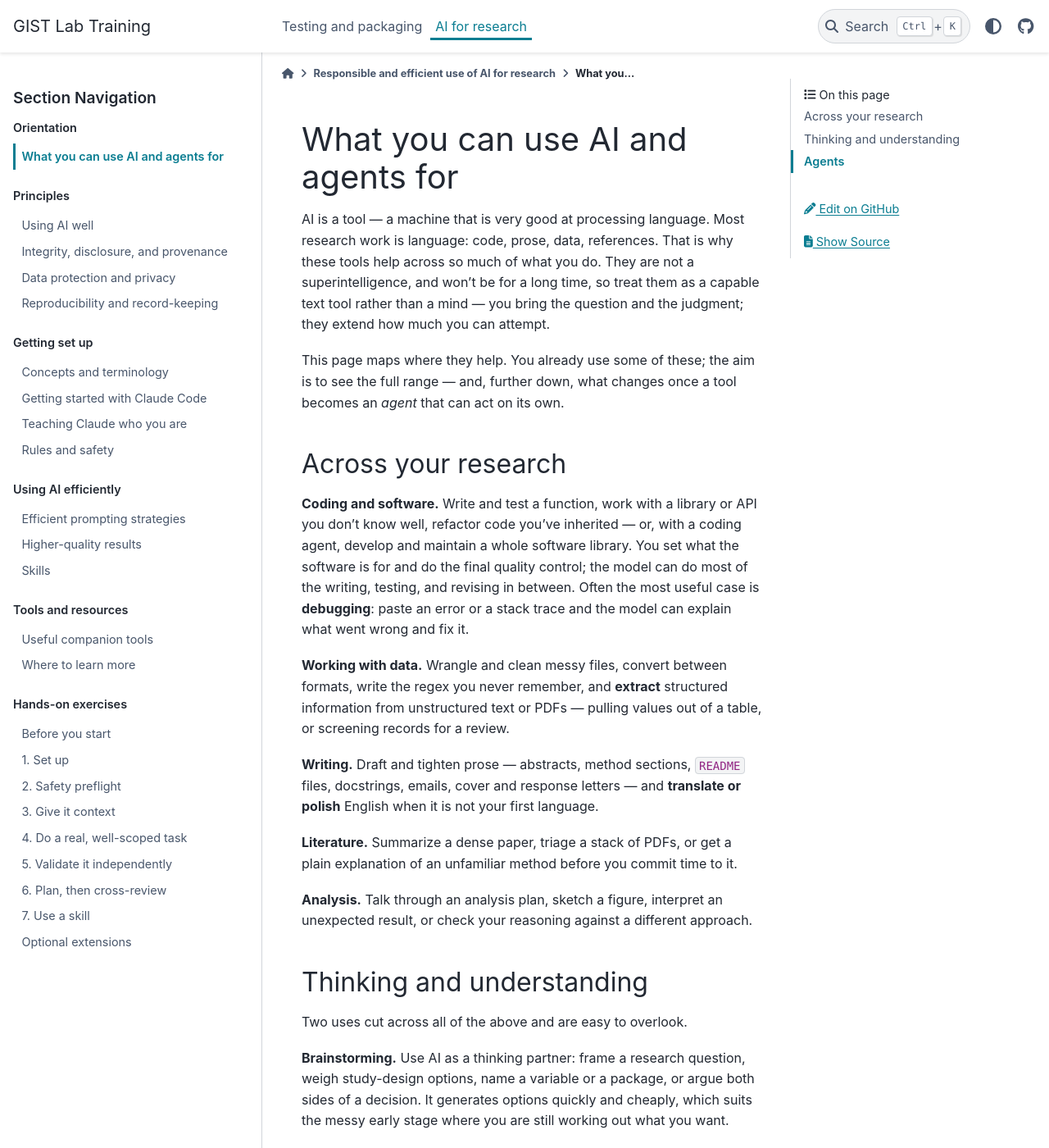
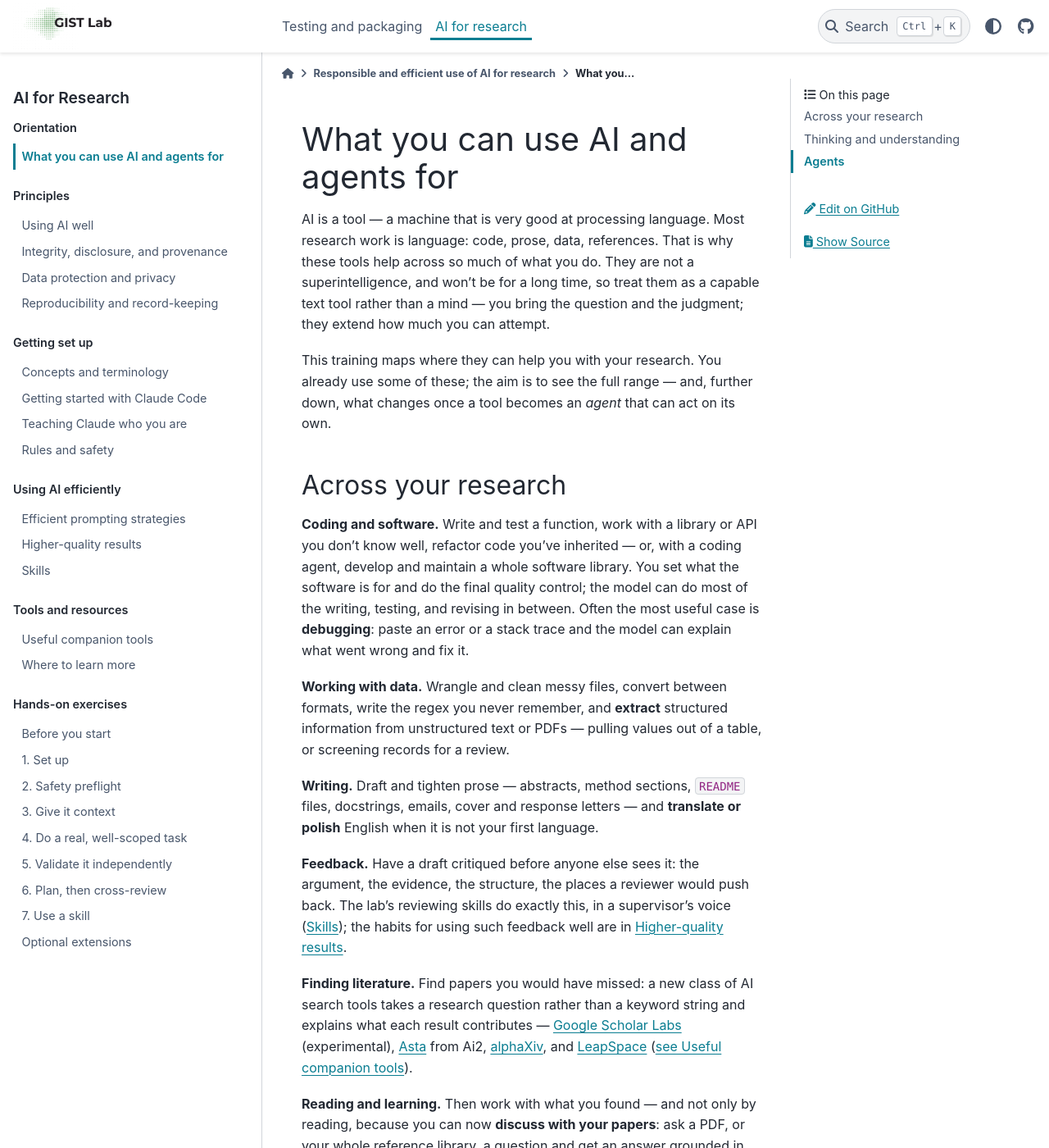
Before and after one commit to AaltoGIS/GIST-Lab-training, a Sphinx documentation site: the page built from docs/ai_research/what_you_can_use_ai_for.md, in a window 1280 px wide and 1400 px high. Shown: the whole window at 82% size. Built offline with Sphinx 7.4.7 and the PyData theme 0.15.4, drawn with Linux system fonts in a browser that asks for light colours; some of the changed text lies outside the part shown.

Commit message:
Add GIST Lab logo, sidebar titles, and content refinements

```diff
--- a/docs/_static/css/custom.css
+++ b/docs/_static/css/custom.css
@@ -12,3 +12,8 @@
 .bd-article-container li {
   line-height: 1.6;
 }
+
+/* GIST Lab logo ~15% larger: give the image more of the header height */
+.navbar-brand {
+  padding: 0.275rem 0;
+}
--- /dev/null
+++ b/docs/_templates/sidebar-nav-bs.html
@@ -0,0 +1,22 @@
+{# Override of pydata-sphinx-theme's sidebar-nav-bs.html: title the sidebar
+   after the current top-level section instead of "Section Navigation". #}
+{%- set section_titles = {
+  "ai_research": "AI for Research",
+  "testing_packaging": "Testing & Packaging",
+} -%}
+{%- set nav_title = section_titles.get(pagename.split("/")[0], _("Section Navigation")) -%}
+<nav class="bd-docs-nav bd-links"
+     aria-label="{{ nav_title }}">
+  <p class="bd-links__title" role="heading" aria-level="1">{{ nav_title }}</p>
+  <div class="bd-toc-item navbar-nav">
+    {{- generate_toctree_html(
+      "sidebar",
+      show_nav_level=theme_show_nav_level | int,
+      maxdepth=theme_navigation_depth | int,
+      collapse=theme_collapse_navigation | tobool,
+      includehidden=theme_sidebar_includehidden | tobool,
+      titles_only=True
+      )
+    -}}
+  </div>
+</nav>
--- a/docs/ai_research/what_you_can_use_ai_for.md
+++ b/docs/ai_research/what_you_can_use_ai_for.md
@@ -6,7 +6,7 @@ across so much of what you do. They are not a superintelligence, and won't be fo
 a long time, so treat them as a capable text tool rather than a mind — you bring
 the question and the judgment; they extend how much you can attempt.
 
-This page maps where they help. You already use some of these; the aim is to see
+This training maps where they can help you with your research. You already use some of these; the aim is to see
 the full range — and, further down, what changes once a tool becomes an *agent*
 that can act on its own.
 
@@ -28,8 +28,25 @@ for a review.
 files, docstrings, emails, cover and response letters — and **translate or polish**
 English when it is not your first language.
 
-**Literature.** Summarize a dense paper, triage a stack of PDFs, or get a plain
-explanation of an unfamiliar method before you commit time to it.
+**Feedback.** Have a draft critiqued before anyone else sees it: the argument, the
+evidence, the structure, the places a reviewer would push back. The lab's reviewing
+skills do exactly this, in a supervisor's voice ({doc}`Skills <skills>`); the habits
+for using such feedback well are in
+{doc}`Higher-quality results <higher_quality_results>`.
+
+**Finding literature.** Find papers you would have missed: a new class of AI search tools
+takes a research question rather than a keyword string and explains what each result
+contributes — [Google Scholar Labs](https://scholar.google.com/scholar_labs/search)
+(experimental), [Asta](https://asta.allen.ai/) from Ai2,
+[alphaXiv](https://www.alphaxiv.org/), and
+[LeapSpace](https://www.elsevier.com/products/leapspace)
+({doc}`see Useful companion tools <companion_tools>`).
+
+**Reading and learning.** Then work with what you found — and not only by reading,
+because you can now **discuss with your papers**: ask a PDF, or your whole reference
+library, a question and get an answer grounded in the text.
+Summarize a dense paper, triage a stack of PDFs, or get a plain explanation of an
+unfamiliar method before you commit time to it.
 
 **Analysis.** Talk through an analysis plan, sketch a figure, interpret an
 unexpected result, or check your reasoning against a different approach.
--- a/docs/conf.py
+++ b/docs/conf.py
@@ -9,7 +9,7 @@ sys.path.insert(0, str(Path(__file__).resolve().parent.parent))
 project = "GIST Lab Training"
 author = "Henrikki Tenkanen"
 current_year = datetime.now().year
-copyright = f"{current_year}, Henrikki Tenkanen"
+copyright = f"{current_year}, Henrikki Tenkanen. Helpers: Claude and Codex."
 
 extensions = [
     "sphinx.ext.mathjax",
@@ -32,6 +32,11 @@ html_theme = "pydata_sphinx_theme"
 html_title = "GIST Lab Training"
 
 html_theme_options = {
+    # GIST Lab logo in the navbar; the dark variant has the wordmark in white.
+    "logo": {
+        "image_light": "_static/GIST_Lab_logo_transparent.png",
+        "image_dark": "_static/GIST_Lab_logo_dark.png",
+    },
     # The top navbar is driven by the root toctree in index.rst.
     "header_links_before_dropdown": 4,
     "icon_links": [
```
Also changed, not shown: docs/ai_research/companion_tools.md (+4 -4 lines), docs/ai_research/higher_quality_results.md (+5 -5 lines), docs/ai_research/using_ai_well.md (+1 -1 lines), docs/_static/GIST_Lab_logo_dark.png (added), docs/_static/GIST_Lab_logo_transparent.png (added).
